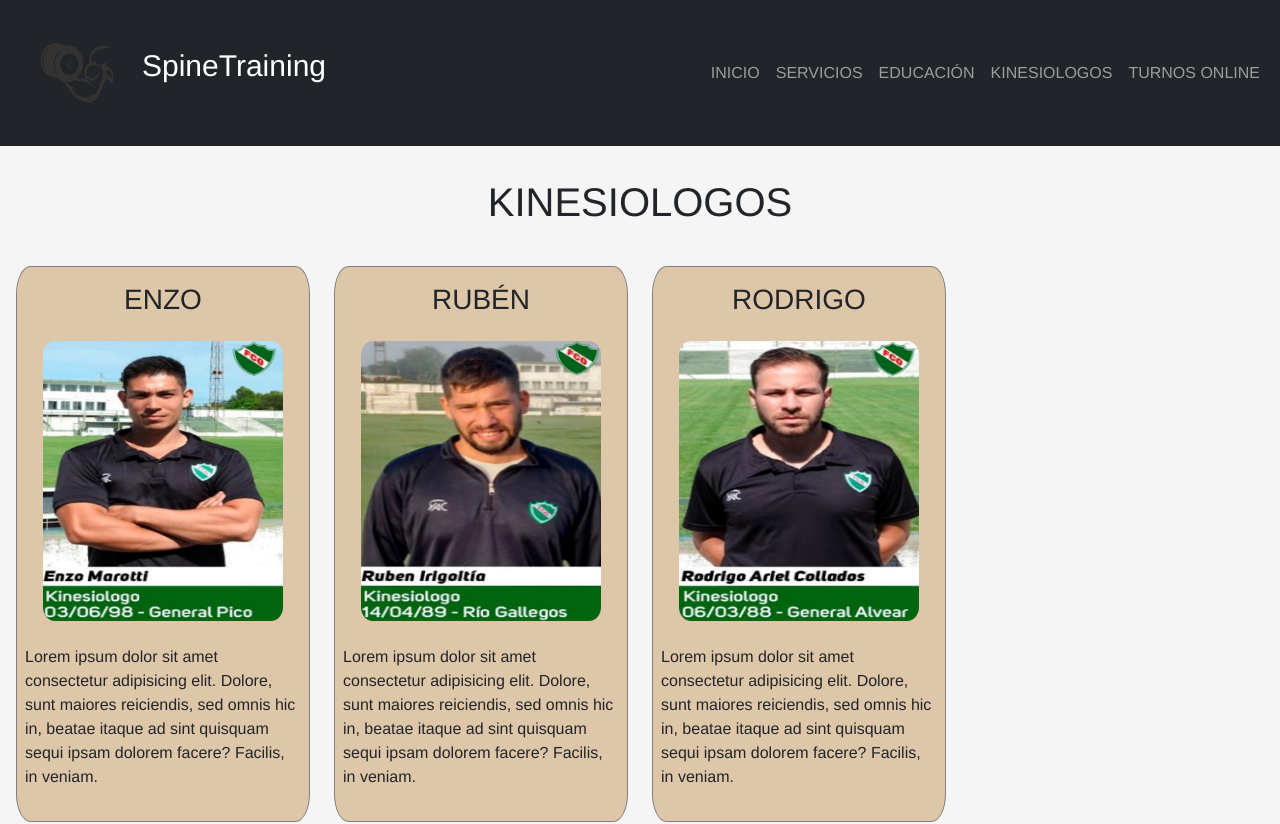
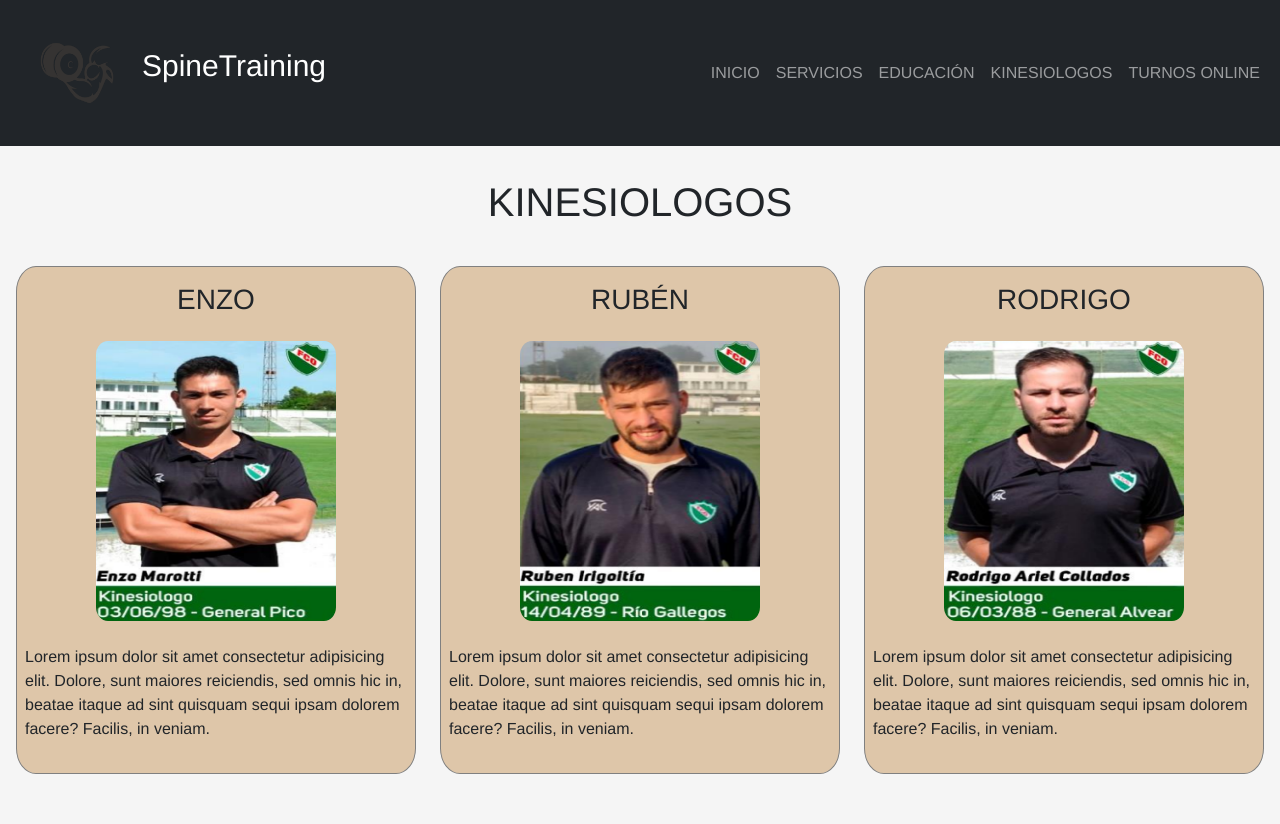
Before and after one commit to EnzoMarotti/KinesioMarotti, a website: page pages/Kinesiologos.html in a window 1280 px wide. Shown: the top 824 px of the page. Drawn offline with nearby package versions, Linux system fonts and the light colour scheme.

Commit message:
3era entregaa

```diff
--- a/sass/parciles/parciles/_kinesiologos.scss
+++ b/sass/parciles/parciles/_kinesiologos.scss
@@ -7,10 +7,13 @@
     }
     .kinesiologos__section {
         margin: 2.5rem 0.5rem;
-        display: grid;
-        grid-template-columns: repeat(auto-fill, minmax(15rem, 1fr));
+        display: flex;
+        justify-content: center;
+        align-items: center;
+        flex-wrap: wrap;
         gap: 1.5rem;
         .kinesiologos__nav {
+            max-width: 400px;
             display: flex;
             padding: 1rem 0.5rem;
             flex-direction: column;
```
Also changed, not shown: sass/parciles/main.css, 1 other file.
